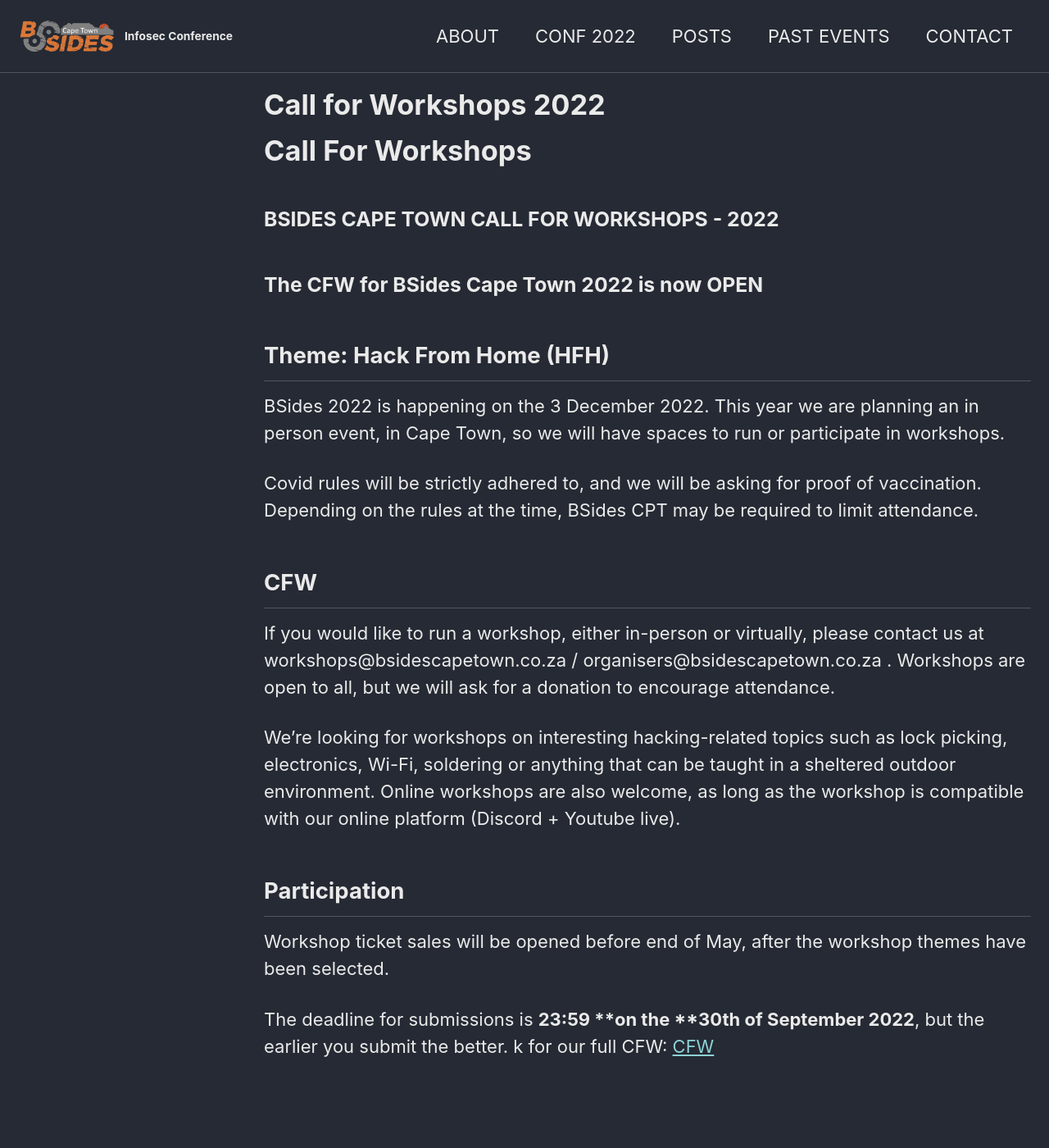
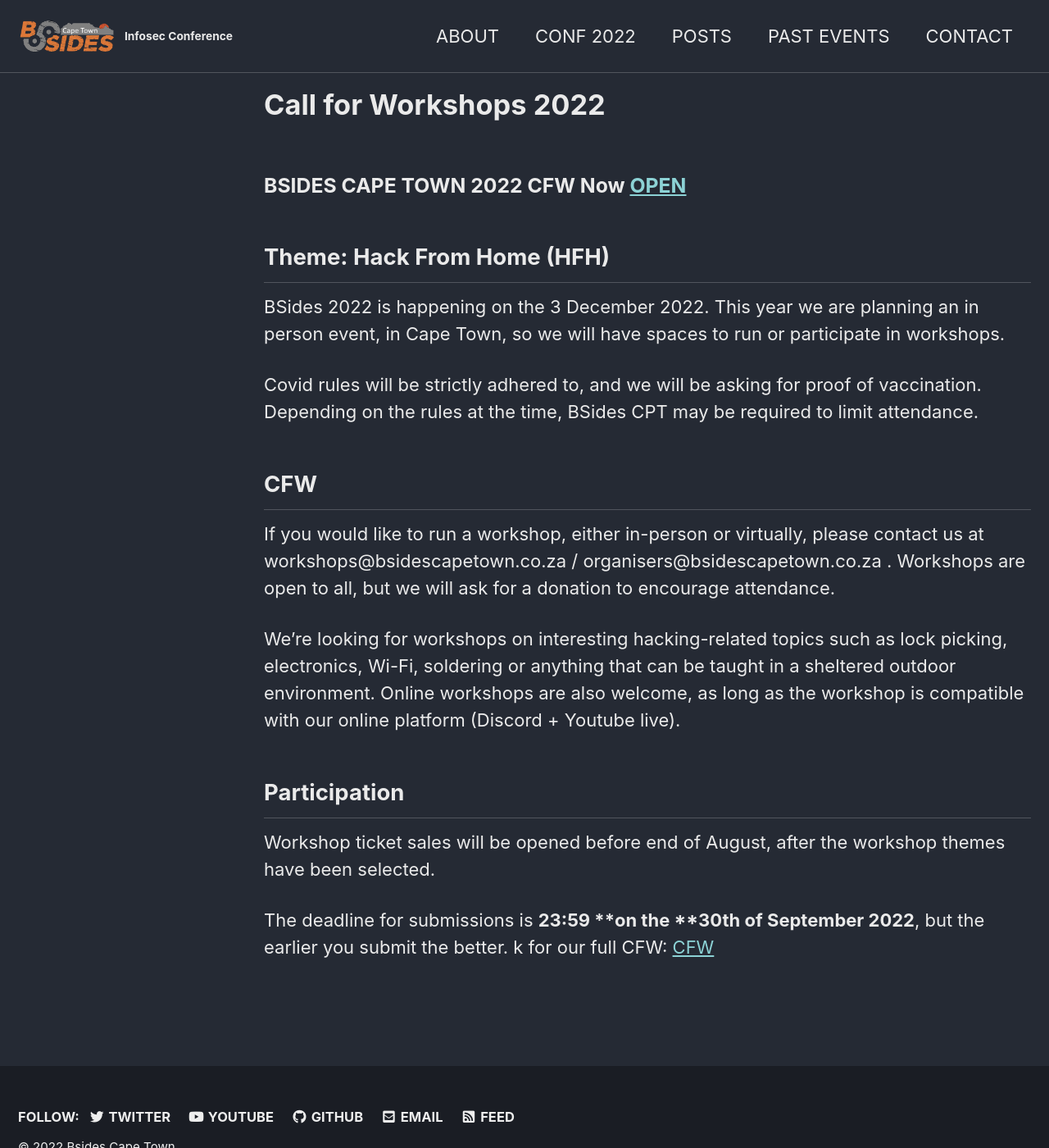
Before and after one commit to bsidescapetown/bsidescapetown.github.io, a Jekyll site: the page built from _pages/bsides-conf/2022-cfw.md, in a window 1280 px wide and 1400 px high. Shown: the whole window at 82% size. Built offline with Jekyll 4.4.1, drawn with Linux system fonts in a browser that asks for light colours; cached includes are drawn as plain includes.

Commit message:
Small fixes

```diff
--- a/_pages/bsides-conf/2022-cfw.md
+++ b/_pages/bsides-conf/2022-cfw.md
@@ -6,12 +6,8 @@
 classes: wide
 author_profile: false
 ---
-# Call For Workshops
 
-### BSIDES CAPE TOWN CALL FOR WORKSHOPS - 2022
-
-
-### The CFW for BSides Cape Town 2022 is now OPEN
+### BSIDES CAPE TOWN 2022 CFW Now [OPEN](https://bsidescapetown.co.za/assets/pdf/CFW_2022.pdf)
 
 
 ## Theme: Hack From Home (HFH)
@@ -30,6 +26,6 @@
 
 ## Participation
 
-Workshop ticket sales will be opened before end of May, after the workshop themes have been selected.
+Workshop ticket sales will be opened before end of August, after the workshop themes have been selected.
 
 The deadline for submissions is **23:59 **on the **30th of September 2022**, but the earlier you submit the better. k for our full CFW: [CFW](/assets/pdf/CFW_2022.pdf)
```
Also changed, not shown: _pages/bsides-conf/2022.md (+2 -2 lines).
